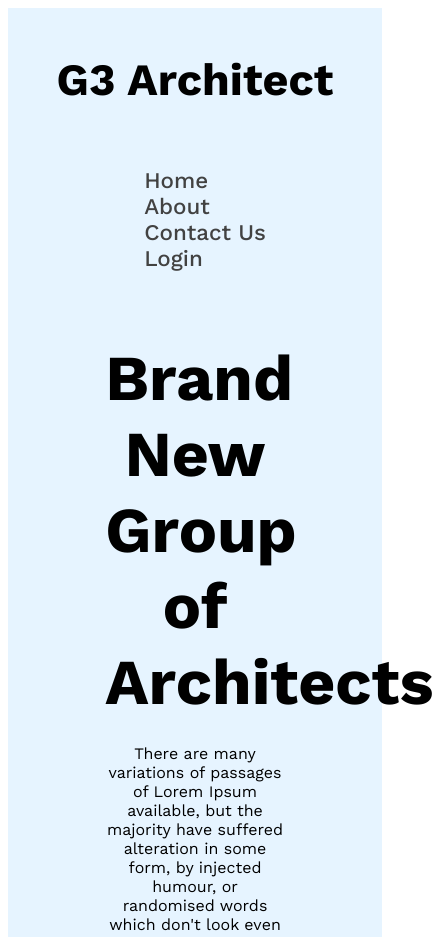
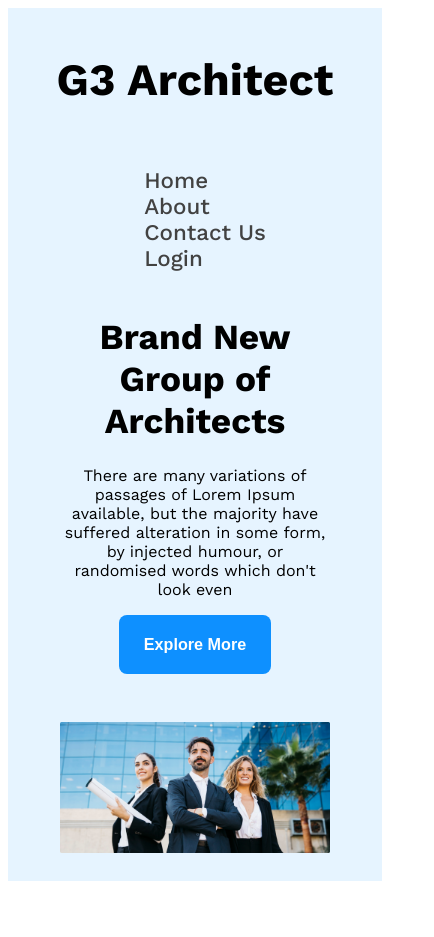
Before and after one commit to SaionNath/architect_website, a plain HTML site: page index.html in a window 390 px wide. Shown: the top 937 px of the page, 434 px wide, since content can reach past the window. Drawn offline with nearby package versions, Linux system fonts and the light colour scheme.

Commit message:
fix the banner issue

```diff
--- a/styles/style.css
+++ b/styles/style.css
@@ -81,6 +81,14 @@ main > section{
 }
 
 /* banner styles */
+.banner {
+  display: flex;
+  flex-wrap: wrap;
+  align-items: center;
+  justify-content: center;
+  gap: 2rem;
+}
+
 .banner-content{
     max-width: 60%;
     margin: 0 auto;
@@ -236,6 +244,24 @@ main > section{
         flex-direction: column;
     }
 
+    .banner {
+    flex-direction: column;
+    text-align: center;
+    }
+
+    .banner-content {
+    max-width: 90%;
+    margin-bottom: 1rem;
+    }
+
+    .banner-title {
+    font-size: 2.2rem;
+    }
+
+    .banner-img {
+    width: 90%;
+    }
+
     .team-img-container,
     .facts_container,
     .sponsor-companies
```
Also changed, not shown: index.html (+2 -0 lines).
